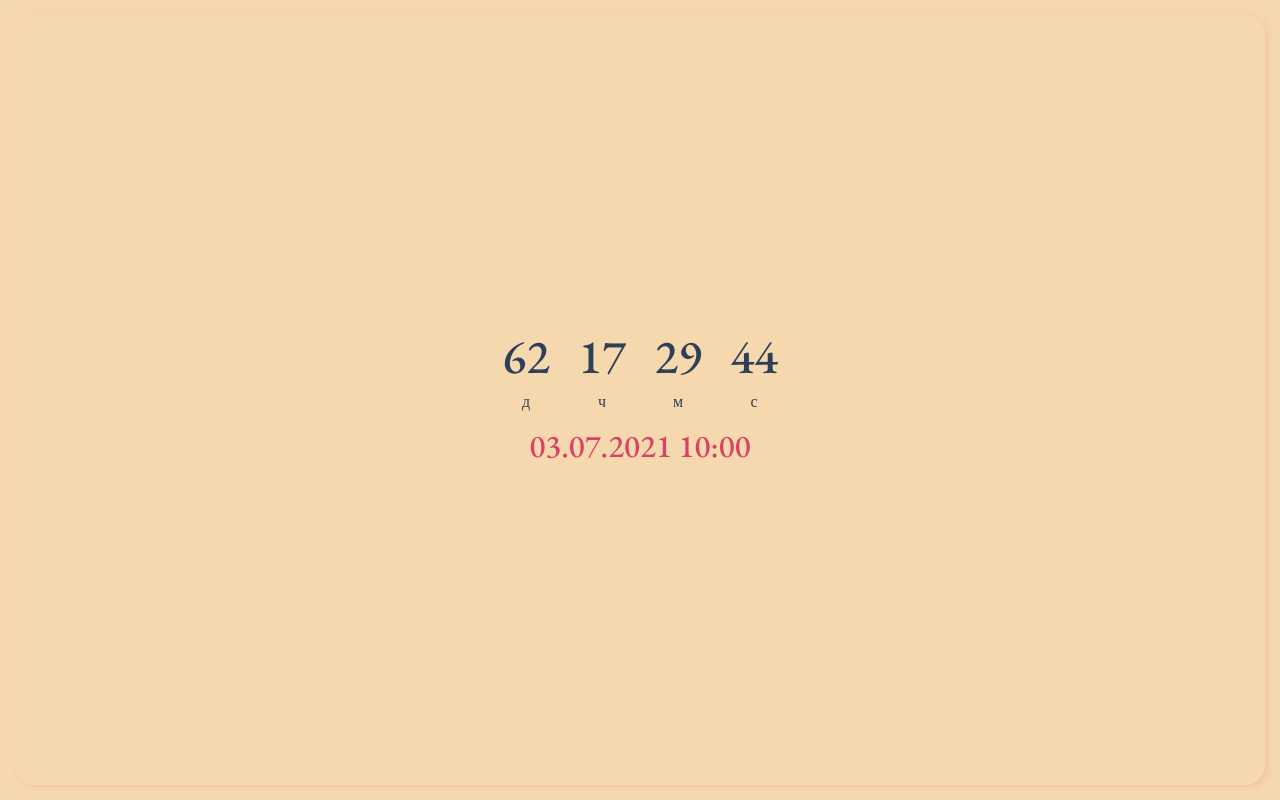
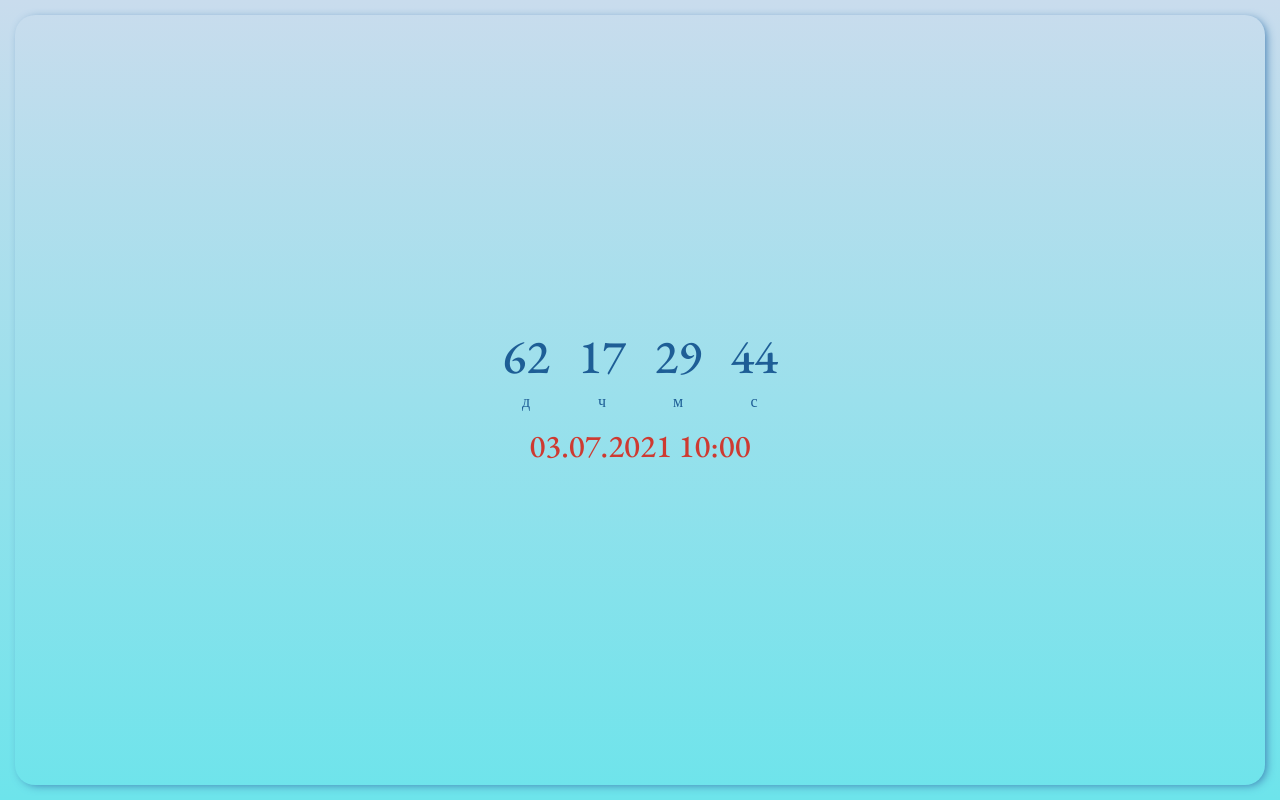
Before and after one commit to vladeamear/wedding, a plain HTML site: page index.html in a window 1280 px wide. Drawn offline with nearby package versions, Linux system fonts and the light colour scheme.

Commit message:
Add files via upload

```diff
--- a/index.html
+++ b/index.html
@@ -23,7 +23,7 @@
                 <td>с</td>
             </tr>
             <tr>
-                <td colspan="4" style="color: #DA4167; font-size: 2em; padding: 10px;">03.07.2021 10:00</td>
+                <td colspan="4" style="color: #CE3A31; font-size: 2em; padding: 10px;">03.07.2021 10:00</td>
             </tr>
         </table>
     </div>
--- a/script.js
+++ b/script.js
@@ -1,10 +1,4 @@
-const date = new Date('July 3, 2021 10:00:00'),
-      t = [86400000, 3600000, 60000, 1000];
-
-function randomInteger(min, max) {
-    let rand = min + Math.random() * (max + 1 - min);
-    return Math.floor(rand);
-}
+const date = new Date('July 3, 2021 10:00:00');
 
 function converter(){
     var today = new Date(),
@@ -21,7 +15,6 @@ function converter(){
     var seconds = Math.floor(timeLeft/1000);
         timeLeft -= seconds*1000;
         document.querySelector('.seconds').value = seconds;
-
 }
 
 converter()
--- a/style.css
+++ b/style.css
@@ -4,7 +4,7 @@ body{
     height: 100vh;
     padding: 0;
     margin: 0;
-    background-color: #F6D8AE;
+    background: linear-gradient(#C9DCED, #6de4eb);
     justify-content: center;
     align-items: center;
 }
@@ -22,7 +22,7 @@ input{
     text-align: center;
     background: transparent;
     border: none;
-    color: #2E4057;
+    color: #1e5e96;
     width: 1.5em;
     padding: 0;
     margin: 0;
@@ -35,7 +35,7 @@ input{
     width: calc(100vw - 30px);
     height: calc(100vh - 30px);
     border-radius: 20px;
-    box-shadow: 3px 2px 10px -2px rgba(218, 65, 103, 0.2);
+    box-shadow: 3px 2px 10px -2px #3D7AB0;
 }
 .date{
     margin-top: 45vh;
@@ -43,5 +43,5 @@ input{
 table{
     font-family: 'EB Garamond', serif;
     text-align: center;
-    color: #2E4057;
+    color: #1e5e96;
 }
```
